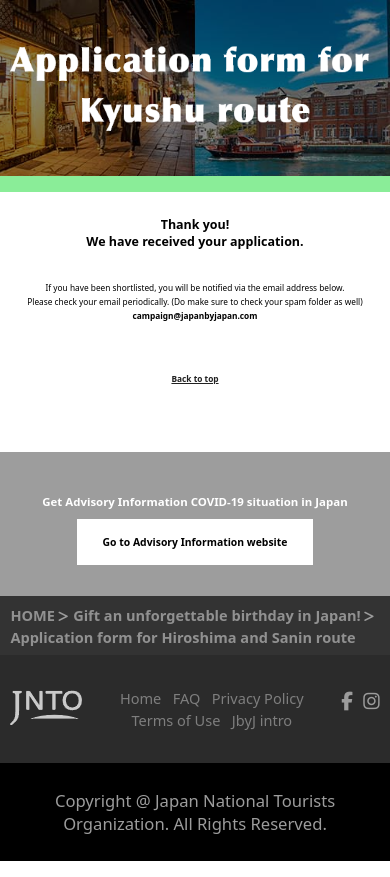
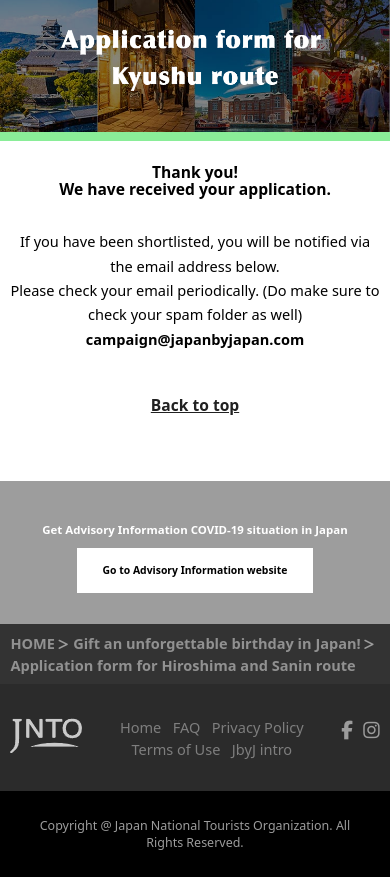
Before and after one commit to MinKyawThu01/kyushu_form, a PHP site: template view/complete.html in a window 390 px wide. Run offline with PHP 8.4, Linux system fonts and the light colour scheme; the template is opened without the code that fills it, so the values that code supplies are empty; some libraries are stand-ins or nearby versions.

Commit message:
[min] adjust banner text for responsive.

```diff
--- a/assets/css/style.css
+++ b/assets/css/style.css
@@ -423,7 +423,11 @@
   .container .footer .f_container {
   color: #9c9c9c;
   text-align: center;
-  padding: 50px 0;
+  }
+  .container .footer .f_container p {
+    font-size: 24px;
+    padding: 50px 40px;
+    margin: 0;
   }
   /* video uploader */
   .show{
@@ -495,7 +499,10 @@
   background: url("/assets/img/kyushu_kv.png") 50%/cover;
  }
  .complete_container .banner .banner_content .inner_container .banner_text {
-  padding: 40px 0;
+  padding: 48px 0 70px;
+  max-width: 446px;
+  width: 31.858vw;
+  margin: 0 auto;
  }
  .complete_container .banner_color {
   height: 16px;
@@ -728,14 +735,11 @@
       font-size: calc(24 / 750 * 100vw);
       }
       .container .footer .f_container p {
-        font-size: calc(32   / 750 * 100vw);
-        margin: 0;
+        font-size: calc(24   / 750 * 100vw);
+        padding: calc(50   / 750 * 100vw) calc(40   / 750 * 100vw);
       }
       .upload_img {
         margin-top: calc(25   / 750 * 100vw);
-      }
-      .container .footer .f_container {
-      padding: calc(50 / 750 * 100vw) 0;
       }
       .container .pr_vdo_uploader .pr_modal_inner {
       max-width: 86.66667vw;
@@ -745,32 +749,34 @@
       .container .pr_vdo_uploader .pr_modal_inner .pr_vdo_item {
       width: 100%;
       }
-      .complete_container .container .banner .banner_content {
+       .complete_container .banner .banner_content {
         background: url("/assets/img/kyushu_kv_sp.png") 50%/cover;
        }
-      .complete_container .container .banner .banner_content .inner_container .banner_text {
-        padding: calc(40   / 750 * 100vw) 0;
+       .complete_container .banner .banner_content .inner_container .banner_text {
+        padding: calc(48   / 750 * 100vw) 0 calc(70   / 750 * 100vw);
+        max-width: 68.53333vw;
+        width: 100%;
        }
-       .complete_container .container .banner_color {
+       .complete_container  .banner_color {
         height: calc(16   / 750 * 100vw);
        }
        .complete_container .f_container .inner_container .l_main {
         margin: calc(45   / 750 * 100vw) 0 calc(125   / 750 * 100vw);
        }
        .complete_container .f_container .inner_container h2 {
-        font-size: calc(24   / 750 * 100vw);
+        font-size: calc(30   / 750 * 100vw);
         line-height: calc(33   / 750 * 100vw);
         margin-bottom: calc(59   / 750 * 100vw);
        }
        .complete_container .f_container .inner_container p {
-        font-size: calc(16   / 750 * 100vw);
-        line-height: calc(27   / 750 * 100vw);
+        font-size: calc(28   / 750 * 100vw);
+        line-height: calc(47   / 750 * 100vw);
        }
        .complete_container .f_container .inner_container .btn_m_top {
         margin-top: calc(82   / 750 * 100vw);
        }
        .complete_container .f_container .inner_container .btn_m_top a {
-        font-size: calc(16   / 750 * 100vw);
+        font-size: calc(30   / 750 * 100vw);
         line-height: calc(27   / 750 * 100vw);
        }
   }
```
